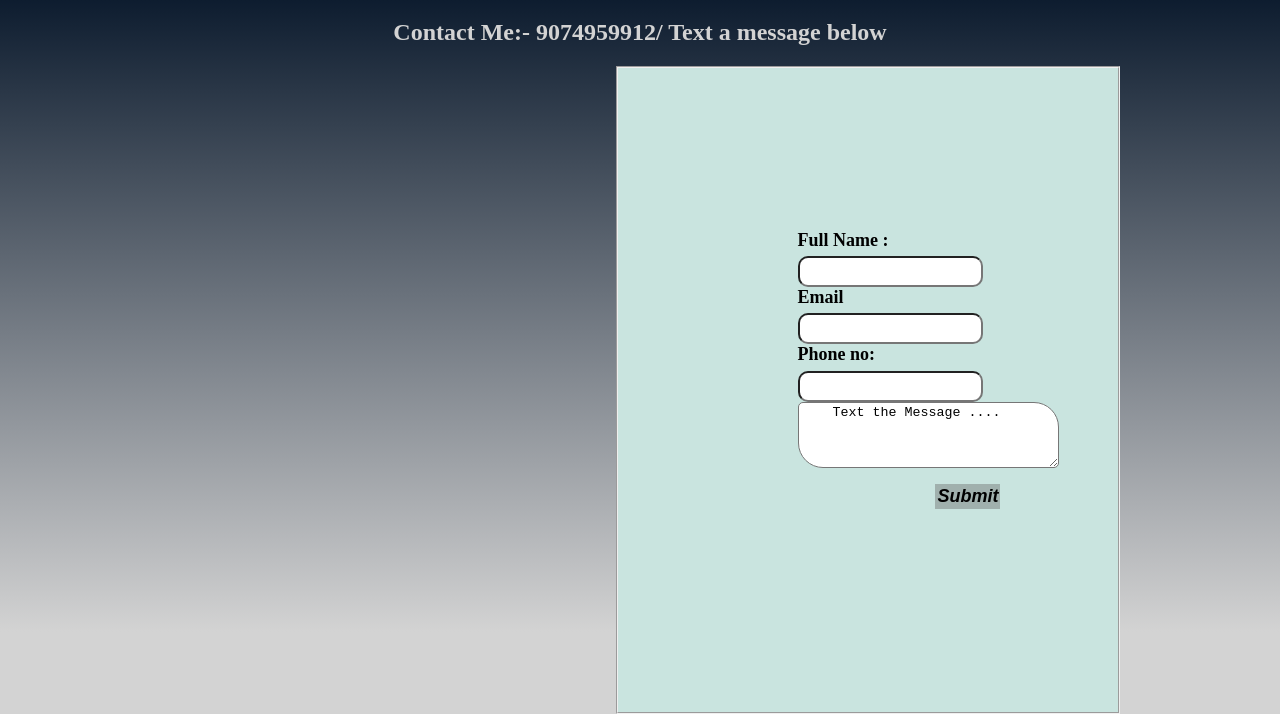
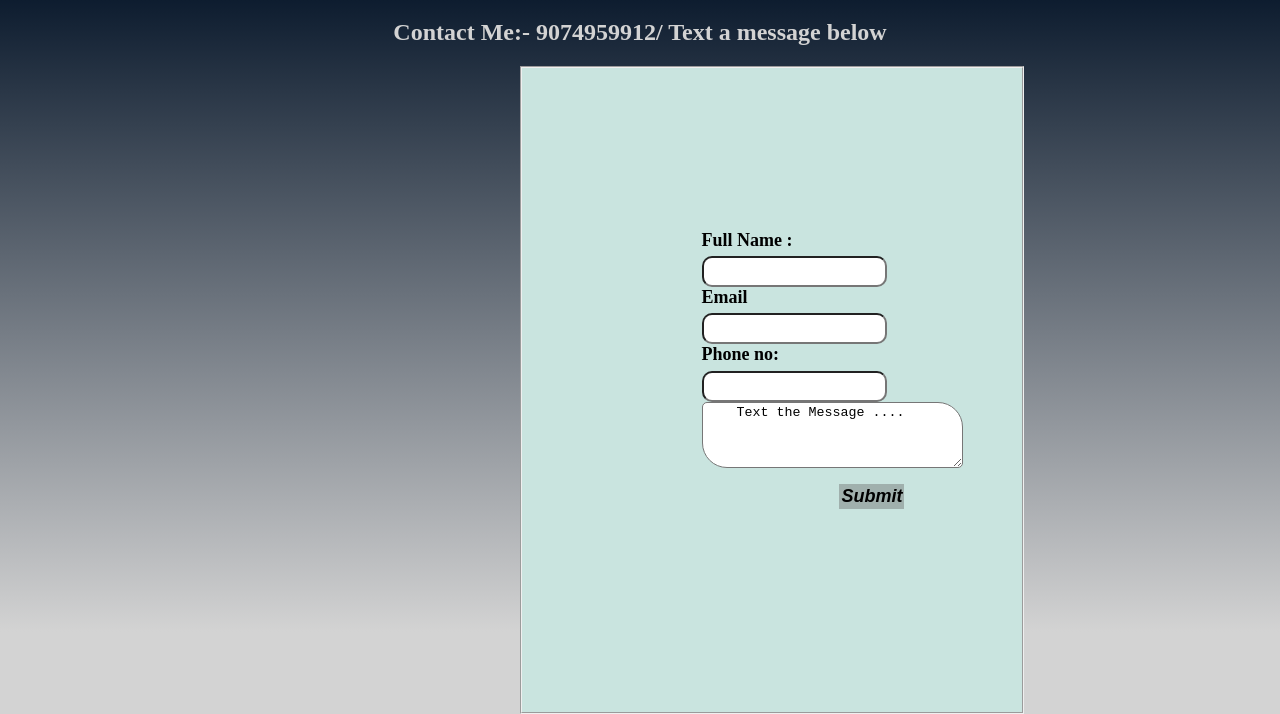
Before and after one commit to vyshnavsvarma2000/vyshnavsvarma, a plain HTML site: page contact.html in a window 1280 px wide. Shown: the part 109-823 px from the top of the page. Drawn offline with Linux system fonts and the light colour scheme.

Commit message:
Update styles2.css

```diff
--- a/styles2.css
+++ b/styles2.css
@@ -2,6 +2,7 @@ body{
     margin: 0;
     padding: 0%;
     width: 100%;
+
 
 }
 .form2{
@@ -49,12 +50,12 @@ section>h2{
 }
 fieldset{
     position: relative;
-    left: 77vh;
+    left: 65vh;
     margin-left:inherit;
     padding: 32%;
     margin-top: 0%;
     background-color: #c9e4df;
-    padding-bottom: 40.1%;
+    padding-bottom: 40%;
     transition: background 1s;
   }
 
```
